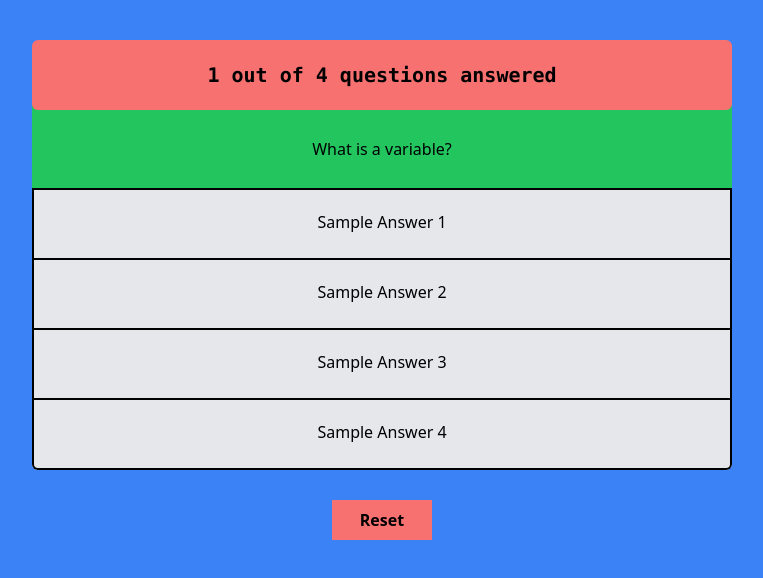
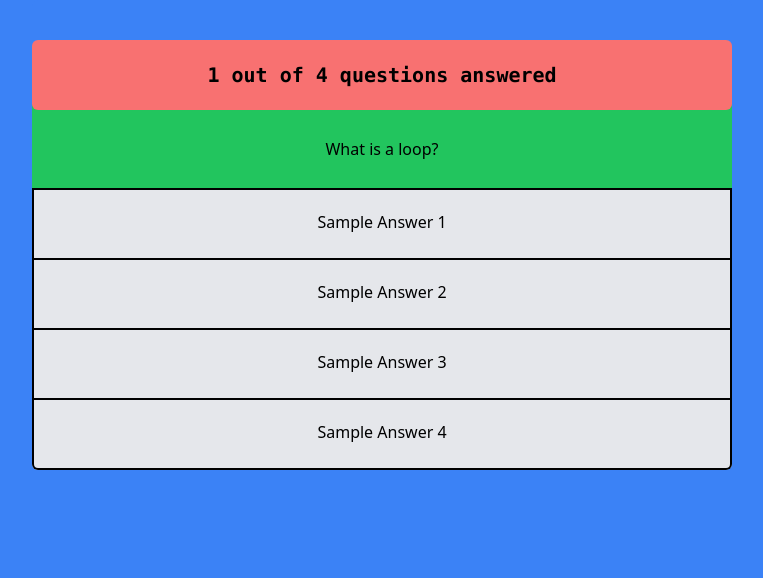
Before and after one commit to Kroplewski-M/quiz-app, a Vue app: page / in a window 1280 px wide. Shown: the top 578 px of the page, without its empty margins (258-1021 px from the left). Built offline with nearby package versions, Linux system fonts and the light colour scheme.

Commit message:
added more props to questions and v-if to reset button

```diff
--- a/src/App.vue
+++ b/src/App.vue
@@ -1,11 +1,11 @@
 <template>
 <div class="w-[100vw] h-[100vh] bg-blue-500" @click="getQ()">
   <div class=" mx-auto w-[700px] h-[auto] bg-blue-500 rounded-md text-center pt-10">
-    <questionTemplate :questions="questions"  v-if="questionsAnswered < amountofQuestions"></questionTemplate>
+    <questionTemplate :questions="questions" :questionsAnswered="questionsAnswered"  v-if="questionsAnswered < amountofQuestions"></questionTemplate>
     <ResultsTemplate v-else></ResultsTemplate>
  </div>
  <div class="mx-auto w-[100px]">
-  <button class="w-[100px] h-[40px] bg-red-400 font-semibold mt-[30px] active:mt-[33px]">Reset</button>
+  <button v-if="questionsAnswered == amountofQuestions" class="w-[100px] h-[40px] bg-red-400 font-semibold mt-[30px] active:mt-[33px]">Reset</button>
 </div>
 </div>
 </template>
@@ -27,7 +27,7 @@ export default {
   data(){
     return{
       questions: quiz,
-      questionsAnswered: 0,
+      questionsAnswered: 1,
       amountofQuestions: 4,
       correctAnswers: 0,
     }
--- a/src/components/Questions-template.vue
+++ b/src/components/Questions-template.vue
@@ -2,7 +2,7 @@
     <div class="absolute w-[100%] max-w-[700px] h-[70px] bg-red-400 rounded-md"></div>
     <p class="z-50 relative text-[20px] pt-[20px] font-bold font-mono">1 out of 4 questions answered</p>
     <div class="w-[100%] h-[100px] bg-green-500 border-b-2 border-black border-solid ">
-      <p class="pt-[47px]">{{questions.questions[0].question}}</p>
+      <p class="pt-[47px]">{{questions.questions[this.index].question}}</p>
     </div>
       <div class="w-[100%] h-[100%] bg-gray-200 rounded-b-md">
       <div>
@@ -16,9 +16,10 @@
 
 <script>
 export default {
-  props: ["questions"],
+  props: ['questions','questionsAnswered'],
   data(){
     return{
+      index : this.questionsAnswered,
     }
   },
   methods:{
```
